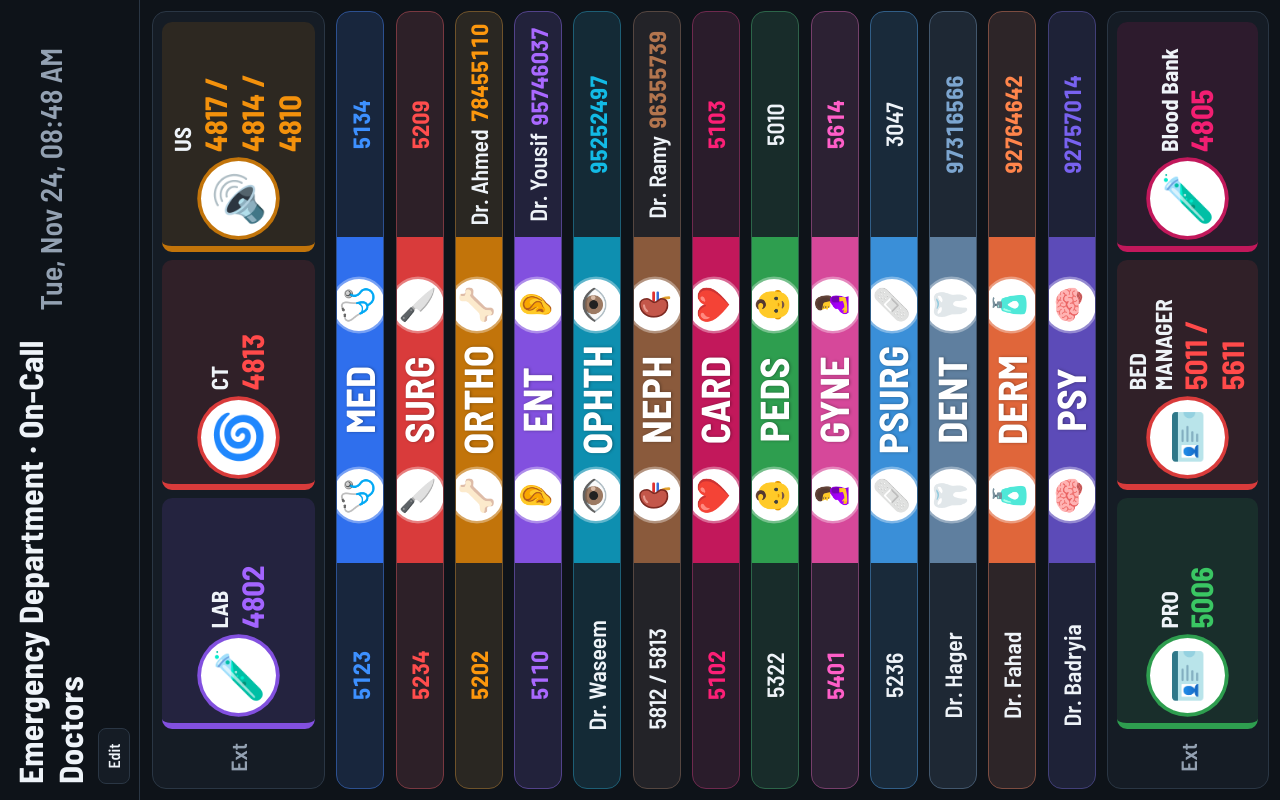
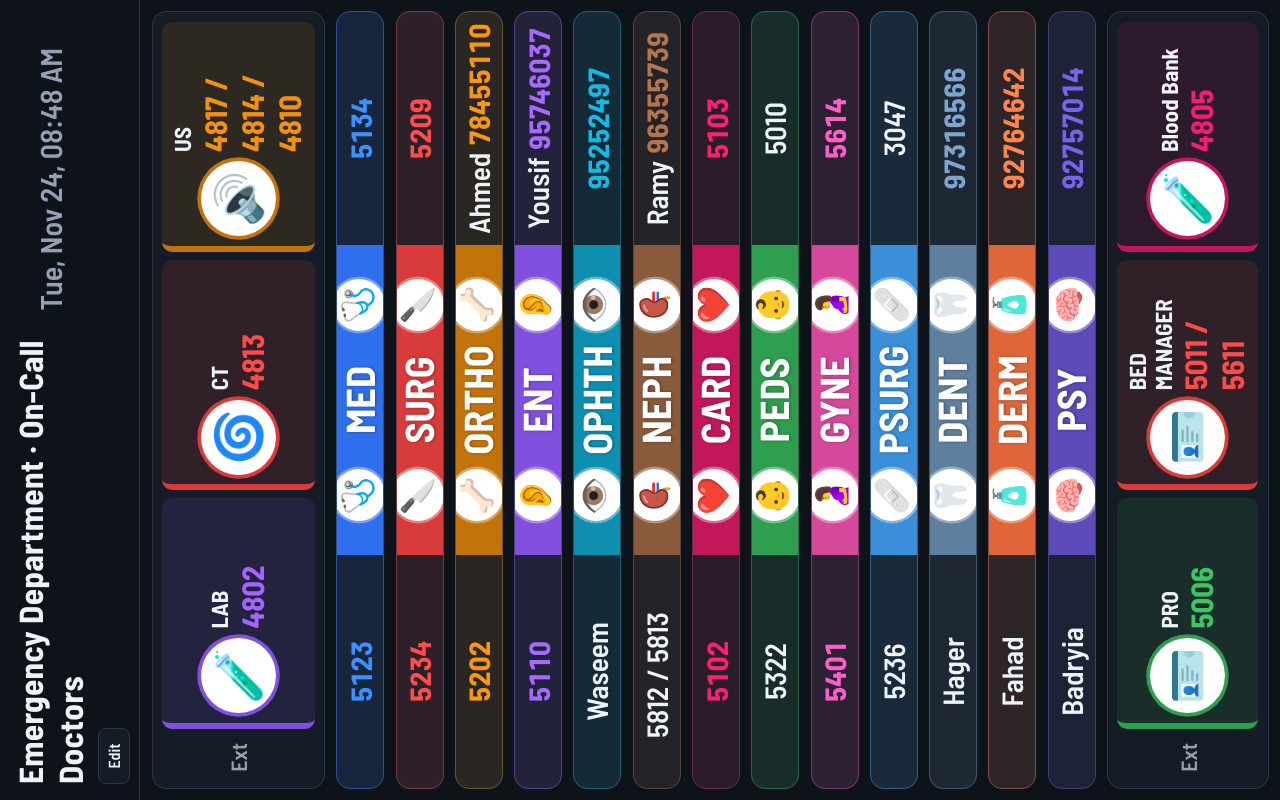
Before and after one commit to qasra2001-design/ONCALLRUS, a plain HTML site: page index.html in a window 1280 px wide. Drawn offline with Linux system fonts and the light colour scheme.

Commit message:
Add files via upload

```diff
--- a/index.html
+++ b/index.html
@@ -212,7 +212,7 @@ main{grid-auto-rows:minmax(0,1fr)}
 .card .hd .pic{zoom:calc(var(--z,1)*var(--cz,1)*var(--ch,1)*0.5)}
 .card .docs li{overflow:hidden}
 /* First | name + icon | Second / On call */
-.card .hd{flex:0 0 42%;flex-direction:row;flex-wrap:nowrap;justify-content:safe center;align-items:center;gap:.9rem;padding:.3rem .6rem .5rem;border:0;position:relative;text-align:center}
+.card .hd{flex:0 0 40%;flex-direction:row;flex-wrap:nowrap;justify-content:safe center;align-items:center;gap:.9rem;padding:.3rem .6rem .5rem;border:0;position:relative;text-align:center}
 .card .hd h2{order:0;font-weight:900;text-shadow:0 1px 3px rgba(0,0,0,.35);overflow-wrap:normal;word-break:normal;hyphens:none;width:auto;min-width:0;flex:0 0 auto;white-space:nowrap;text-align:center}
 .card .hd .pic{order:-1;width:clamp(34px,calc(5.2*var(--vh)),64px);height:clamp(34px,calc(5.2*var(--vh)),64px);font-size:clamp(20px,calc(3.1*var(--vh)),38px);zoom:calc(var(--z,1)*var(--cz,1)*var(--ch,1)*0.5)}
 .card .docs{flex:1 1 0;min-width:0}
@@ -435,7 +435,7 @@ document.getElementById("tools").innerHTML=(ocDirty?`<button class="on" data-a="
 const g=document.getElementById("grid"),a=document.getElementById("ext");
 a.innerHTML=extPanel("ex","extTitle");
 const a2=document.getElementById("ext2");a2.hidden=!edit&&!(S.ex2||[]).length;a2.innerHTML=extPanel("ex2","ext2Title");a.style.flexGrow=S.ex.length+1;a2.style.flexGrow=(S.ex2||[]).length+1;
-g.innerHTML=S.sp.map((s,i)=>`<section class="card${s.ph?" sph":""}" data-di="${i}" ${edit?`data-a="edit" data-k="sp" data-i="${i}"`:""} style="--c:${E(s.color)};--cz:${s.fz||1};--ft:${(s.fs||{}).t||1};--fr:${(s.fs||{}).r||1};--fn:${(s.fs||{}).n||1};--fp:${(s.fs||{}).p||1};grid-column:span ${Math.min(s.cs||1,COLS)};grid-row:span ${s.rs||1}">${(()=>{if(s.sides&&s.sides.length==2){const all=shown(s),sd=c=>{let d=all.find(x=>x.role==c.r)||{name:"",phone:""};if(c.r=="On call"&&c.m!="num"&&!d.name){const f=all.find(x=>x.role=="First");if(f&&f.name)d={...d,name:f.name}}const t=c.m=="name"?(d.name||""):c.m=="num"?(d.phone||""):"";return `<li class="${c.m=="name"?"onlyname":c.m=="num"?"nonm":"sb"}">${c.m=="num"?"":`<div class="nm">${E(d.name||"")}</div>`}${c.m=="name"?"":`<div class="ph">${E(d.phone||"")}</div>`}</li>`};return `<ul class="docs dl" style="flex-grow:1">${sd(s.sides[0])}</ul><div class="hd">${edit?`<span class="dh" data-drag="sp" data-i="${i}" title="Drag to move" aria-label="Drag to move">\u283f</span>`:""}${pic(s.icon,s.emoji)}<h2>${E(s.ab||s.name)}</h2>${pic(s.icon,s.emoji)}</div><ul class="docs dr" style="flex-grow:1">${sd(s.sides[1])}</ul>`}const R=rows(s),L=R.filter(d=>d.role=="First"),Rt=R.filter(d=>d.role!="First"),li=d=>`<li class="${hn(s,d)?"nonm":""}"><div class="rl">${E(d.role)}</div>${hn(s,d)?"":`<div class="nm">${d.name?E(d.name):"\u2014"}</div>`}<div class="ph">${E(d.phone)}</div></li>`;
+g.innerHTML=S.sp.map((s,i)=>`<section class="card${s.ph?" sph":""}" data-di="${i}" ${edit?`data-a="edit" data-k="sp" data-i="${i}"`:""} style="--c:${E(s.color)};--cz:${s.fz||1};--ft:${(s.fs||{}).t||1};--fr:${(s.fs||{}).r||1};--fn:${(s.fs||{}).n||1};--fp:${(s.fs||{}).p||1};grid-column:span ${Math.min(s.cs||1,COLS)};grid-row:span ${s.rs||1}">${(()=>{if(s.sides&&s.sides.length==2){const all=shown(s),sd=c=>{let d=all.find(x=>x.role==c.r)||{name:"",phone:""};if(c.r=="On call"&&c.m!="num"&&!d.name){const f=all.find(x=>x.role=="First");if(f&&f.name)d={...d,name:f.name}}const t=c.m=="name"?(d.name||""):c.m=="num"?(d.phone||""):"";return `<li class="${c.m=="name"?"onlyname":c.m=="num"?"nonm":"sb"}">${c.m=="num"?"":`<div class="nm">${E((d.name||"").replace(/^dr\.?\s+/i,""))}</div>`}${c.m=="name"?"":`<div class="ph">${E(d.phone||"")}</div>`}</li>`};return `<ul class="docs dl" style="flex-grow:1">${sd(s.sides[0])}</ul><div class="hd">${edit?`<span class="dh" data-drag="sp" data-i="${i}" title="Drag to move" aria-label="Drag to move">\u283f</span>`:""}${pic(s.icon,s.emoji)}<h2>${E(s.ab||s.name)}</h2>${pic(s.icon,s.emoji)}</div><ul class="docs dr" style="flex-grow:1">${sd(s.sides[1])}</ul>`}const R=rows(s),L=R.filter(d=>d.role=="First"),Rt=R.filter(d=>d.role!="First"),li=d=>`<li class="${hn(s,d)?"nonm":""}"><div class="rl">${E(d.role)}</div>${hn(s,d)?"":`<div class="nm">${d.name?E(d.name.replace(/^dr\.?\s+/i,"")):"\u2014"}</div>`}<div class="ph">${E(d.phone)}</div></li>`;
 return `<ul class="docs dl" style="flex-grow:${Math.max(L.length,1)}">${L.map(li).join("")}</ul><div class="hd">${edit?`<span class="dh" data-drag="sp" data-i="${i}" title="Drag to move" aria-label="Drag to move">\u283f</span>`:""}${pic(s.icon,s.emoji)}<h2>${E(s.ab||s.name)}</h2>${pic(s.icon,s.emoji)}</div><ul class="docs dr" style="flex-grow:${Math.max(Rt.length,1)*1.0}">${Rt.map(li).join("")}</ul>`})()}</section>`).join("")+(edit?'<button class="card addsp" data-a="asp">+ Add department</button>':"");
 if(!keepDlg)renderDlg();fit();
 }
```
